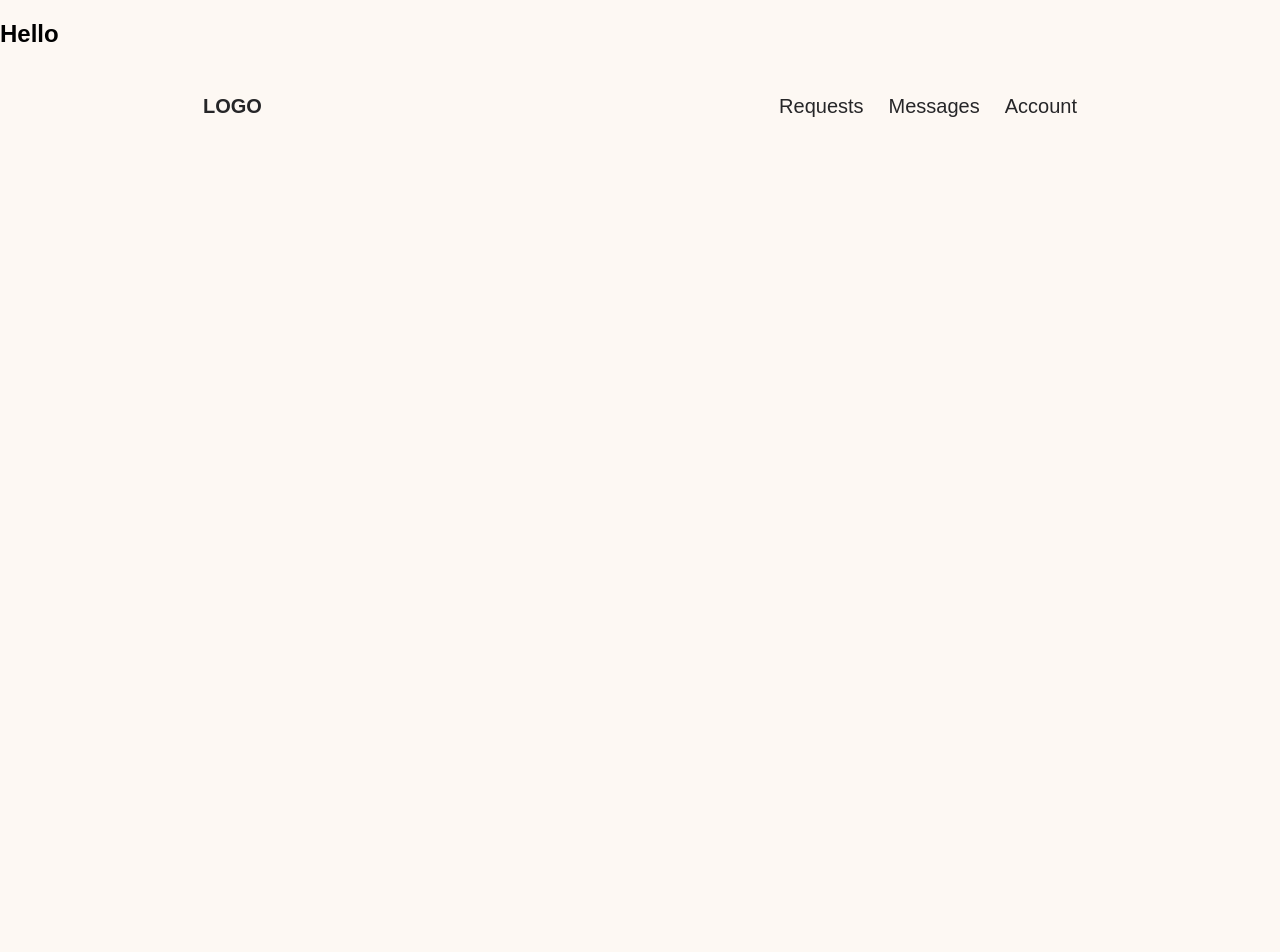
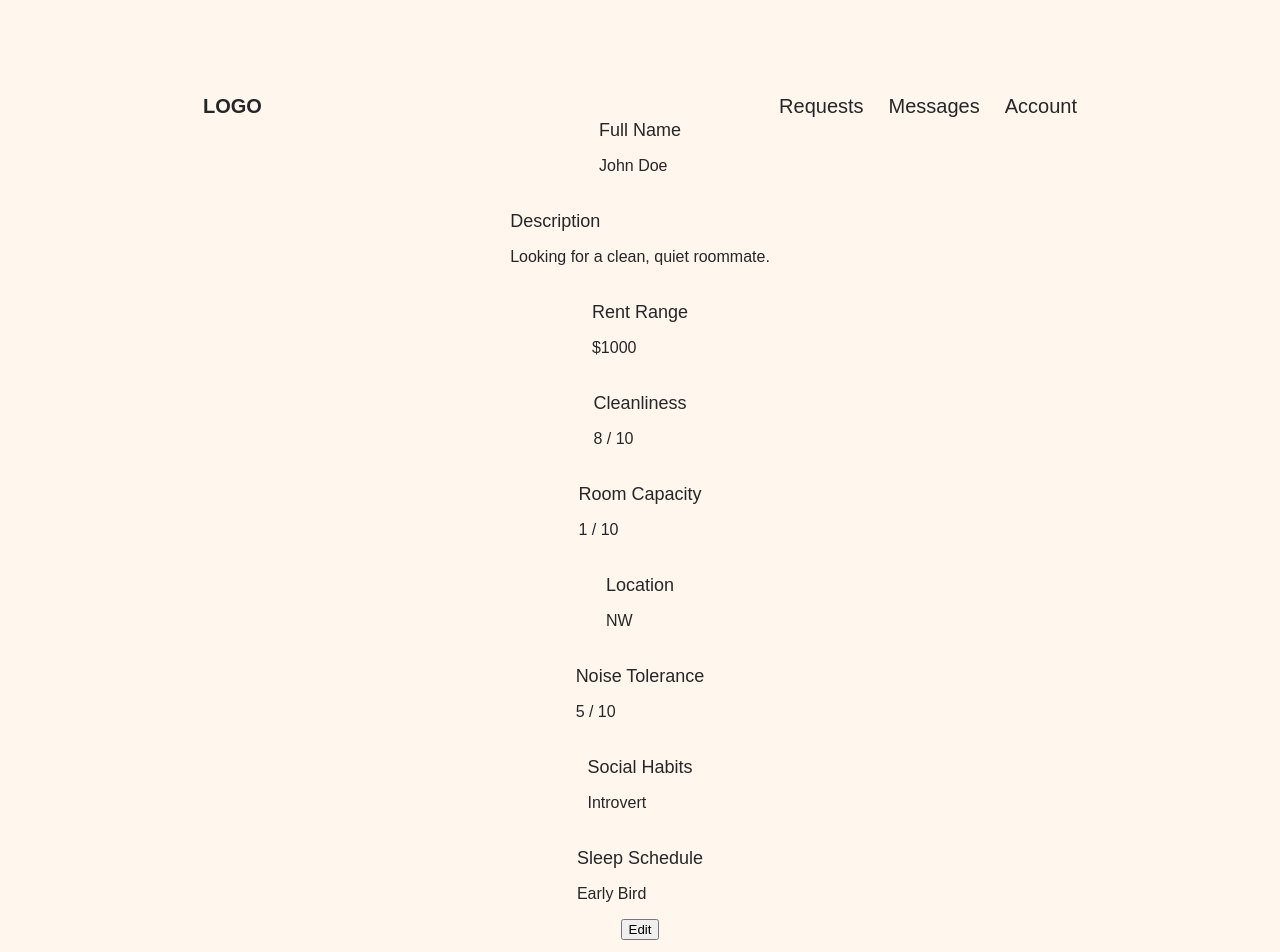
Before and after one commit to mary-gabin-mo/Roommate-Finder, a React (Create React App) app in the folder client/roommate-finder/: page /Account in a window 1280 px wide. Shown: the top 952 px of the page. Before the commit the page ends 800 px from the top, so only its background shows below. Built offline with nearby package versions, Linux system fonts and the light colour scheme; a web font is replaced by a local one.

Commit message:
created frontend for account

```diff
--- a/client/roommate-finder/src/account/Account.jsx
+++ b/client/roommate-finder/src/account/Account.jsx
@@ -1,11 +1,236 @@
-import React from 'react';
+import React, { useState } from "react";
 import './Account.css';
+
 function Account() {
+    const [isEditing, setIsEditing] = useState(false);
+
+    const [formData, setFormData] = useState({
+        fullName: "John Doe",
+        description: "Looking for a clean, quiet roommate.",
+        rentRange: "1000",
+        cleanliness: "8",
+        roomCapacity: "1",
+        location: "NW",
+        noiseTolerance: "5",
+        socialHabits: "Introvert",
+        sleepSchedule: "Early Bird",
+    });
+
+    const handleChange = (field, value) => {
+        setFormData((prevState) => ({
+            ...prevState,
+            [field]: value,
+        }));
+    };
+
+    const handleSave = () => {
+        setIsEditing(false);
+        console.log("Updated Data:", formData);
+        alert("Profile updated successfully");
+    };
+
     return (
-        <div>
-            <h2>Hello</h2>
-        </div>
+        <main className="profile-container">
+            <form className="form-wrapper" onSubmit={(e) => e.preventDefault()}>
+
+                <div>
+                    <label htmlFor="fullName" className="input-label">
+                        Full Name
+                    </label>
+                    {!isEditing ? (
+                        <p>{formData.fullName}</p>
+                    ) : (
+                        <input
+                            type="text"
+                            id="fullName"
+                            className="text-input"
+                            value={formData.fullName}
+                            onChange={(e) => handleChange("fullName", e.target.value)}
+                        />
+                    )}
+                </div>
+
+                <div>
+                    <label htmlFor="description" className="input-label">
+                        Description
+                    </label>
+                    {!isEditing ? (
+                        <p>{formData.description}</p>
+                    ) : (
+                        <textarea
+                            id="description"
+                            className="text-area"
+                            value={formData.description}
+                            onChange={(e) => handleChange("description", e.target.value)}
+                        />
+                    )}
+                </div>
+
+                <div>
+                    <label htmlFor="rentRange" className="input-label">
+                        Rent Range
+                    </label>
+                    {!isEditing ? (
+                        <p>${formData.rentRange}</p>
+                    ) : (
+                        <input
+                            type="number"
+                            id="rentRange"
+                            className="text-input"
+                            value={formData.rentRange}
+                            onChange={(e) => handleChange("rentRange", e.target.value)}
+                        />
+                    )}
+                </div>
+
+                <div>
+                    <label htmlFor="cleanliness" className="input-label">
+                        Cleanliness
+                    </label>
+                    {!isEditing ? (
+                        <p>{formData.cleanliness} / 10</p>
+                    ) : (
+                        <input
+                            type="number"
+                            id="cleanliness"
+                            className="text-input"
+                            value={formData.cleanliness}
+                            onChange={(e) => handleChange("cleanliness", e.target.value)}
+                            min="1"
+                            max="10"
+                        />
+                    )}
+                </div>
+
+                <div>
+                    <label htmlFor="roomCapacity" className="input-label">
+                        Room Capacity
+                    </label>
+                    {!isEditing ? (
+                        <p>{formData.roomCapacity} / 10</p>
+                    ) : (
+                        <input
+                            type="number"
+                            id="roomCapacity"
+                            className="text-input"
+                            value={formData.roomCapacity}
+                            onChange={(e) => handleChange("roomCapacity", e.target.value)}
+                            min="1"
+                            max="10"
+                        />
+                    )}
+                </div>
+
+                <div>
+                    <label htmlFor="location" className="input-label">
+                        Location
+                    </label>
+                    {!isEditing ? (
+                        <p>{formData.location}</p>
+                    ) : (
+                        <select
+                            id="location"
+                            className="text-input"
+                            value={formData.location}
+                            onChange={(e) => handleChange("location", e.target.value)}
+                        >
+                            <option value="NW">Northwest</option>
+                            <option value="NE">Northeast</option>
+                            <option value="SW">Southwest</option>
+                            <option value="SE">Southeast</option>
+                        </select>
+                    )}
+                </div>
+
+                <div>
+                    <label htmlFor="noiseTolerance" className="input-label">
+                        Noise Tolerance
+                    </label>
+                    {!isEditing ? (
+                        <p>{formData.noiseTolerance} / 10</p>
+                    ) : (
+                        <input
+                            type="number"
+                            id="noiseTolerance"
+                            className="text-input"
+                            value={formData.noiseTolerance}
+                            onChange={(e) => handleChange("noiseTolerance", e.target.value)}
+                            min="1"
+                            max="10"
+                        />
+                    )}
+                </div>
+
+                <div>
+                    <label htmlFor="socialHabits" className="input-label">
+                        Social Habits
+                    </label>
+                    {!isEditing ? (
+                        <p>{formData.socialHabits}</p>
+                    ) : (
+                        <select
+                            id="socialHabits"
+                            className="text-input"
+                            value={formData.socialHabits}
+                            onChange={(e) => handleChange("socialHabits", e.target.value)}
+                        >
+                            <option value="Extrovert">Extrovert</option>
+                            <option value="Introvert">Introvert</option>
+                            <option value="Ambivert">Ambivert</option>
+                        </select>
+                    )}
+                </div>
+
+                <div>
+                    <label htmlFor="sleepSchedule" className="input-label">
+                        Sleep Schedule
+                    </label>
+                    {!isEditing ? (
+                        <p>{formData.sleepSchedule}</p>
+                    ) : (
+                        <select
+                            id="sleepSchedule"
+                            className="text-input"
+                            value={formData.sleepSchedule}
+                            onChange={(e) => handleChange("sleepSchedule", e.target.value)}
+                        >
+                            <option value="Early Bird">Early Bird</option>
+                            <option value="Night Owl">Night Owl</option>
+                        </select>
+                    )}
+                </div>
+
+                <div>
+                    {!isEditing ? (
+                        <button
+                            type="button"
+                            className="edit-button"
+                            onClick={() => setIsEditing(true)}
+                        >
+                            <span className="edit">Edit</span>
+                        </button>
+                    ) : (
+                        <>
+                            <button
+                                type="button"
+                                className="edit-button"
+                                onClick={handleSave}
+                            >
+                                <span className="save">Save Changes</span>
+                            </button>
+                            <button
+                                type="button"
+                                className="edit-button"
+                                onClick={() => setIsEditing(false)}
+                            >
+                                <span className="cancel">Cancel</span>
+                            </button>
+                        </>
+                    )}
+                </div>
+            </form>
+        </main>
     );
-  }
+}
 
-  export default Account;
+export default Account;
--- a/client/roommate-finder/src/register/createProfile.jsx
+++ b/client/roommate-finder/src/register/createProfile.jsx
@@ -28,12 +28,12 @@ function CreateProfile({ userId }) {
   const handleSubmit = async (e) => {
     e.preventDefault();
 
-    const { fullName, description, rentRange, cleanliness, roomCapacity, location, noiseTolerance, socialHabits, sleepSchedule } = formData;
+    /*const { fullName, description, rentRange, cleanliness, roomCapacity, location, noiseTolerance, socialHabits, sleepSchedule } = formData;
 
     if (!fullName || !description || !rentRange || !cleanliness || !roomCapacity || !location || !noiseTolerance || !socialHabits.length || !sleepSchedule) {
       alert('All fields are required!');
       return;
-    }
+    } */
 
     try {
       const response = await axios.post("http://localhost:8800/api/profile", {
```
